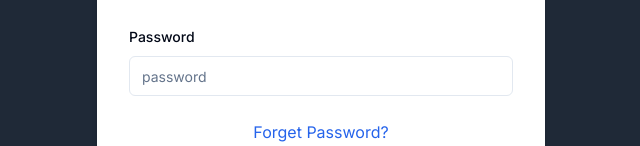
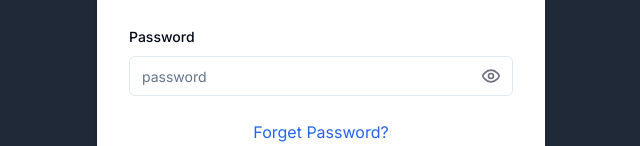
Before and after one commit to anurag-21-badwahe/anonymous, a Next.js app: page /auth/sign-in in a window 1280 px wide. Shown: the part 328-474 px from the top of the page, without its empty margins (319-959 px from the left). Built offline with nearby package versions, Linux system fonts and the light colour scheme.

Commit message:
Added password hide and show feature at signin page

```diff
--- a/src/app/[auth]/sign-in/page.tsx
+++ b/src/app/[auth]/sign-in/page.tsx
@@ -17,6 +17,7 @@ import { Input } from "@/components/ui/input";
 import Link from "next/link";
 import { useRouter } from "next/navigation";
 import { Loader2 } from "lucide-react";
+import { EyeIcon, EyeOffIcon } from "lucide-react"
 import { useToast } from "@/components/ui/use-toast";
 import { signInSchema } from "@/schemas/signinSchema";
 import googleIcon from "../../../../public/googleIcon.png";
@@ -36,6 +37,7 @@ export default function SignInForm() {
   const [isSubmitting, setIsSubmitting] = useState(false);
   const [isSubmittingGoogleBtn, setIsSubmittingGoogleBtn] = useState(false);
   const [isSubmittingGithubBtn, setIsSubmittingGithubBtn] = useState(false);
+  const [passwordVisible, setPasswordVisible] = useState(false);
   const { toast } = useToast();
 
   const onSubmit = async (data: z.infer<typeof signInSchema>) => {
@@ -72,6 +74,10 @@ export default function SignInForm() {
       router.replace("/dashboard");
     }
     setIsSubmitting(false);
+  };
+
+  const togglePasswordVisibility = () => {
+    setPasswordVisible(!passwordVisible);
   };
 
 
@@ -135,13 +141,29 @@ export default function SignInForm() {
                 </FormItem>
               )}
             />
-            <FormField
+           <FormField
               name="password"
               control={form.control}
               render={({ field }) => (
                 <FormItem>
                   <FormLabel>Password</FormLabel>
-                  <Input type="password" {...field} placeholder="password" />
+                  <div className="relative">
+                    <Input
+                      type={passwordVisible ? "text" : "password"}
+                      {...field}
+                      placeholder="password"
+                    />
+                    <div
+                      className="absolute inset-y-0 right-0 pr-3 flex items-center cursor-pointer"
+                      onClick={togglePasswordVisibility}
+                    >
+                      {passwordVisible ? (
+                        <EyeOffIcon className="h-5 w-5 text-gray-500" />
+                      ) : (
+                        <EyeIcon className="h-5 w-5 text-gray-500" />
+                      )}
+                    </div>
+                  </div>
                   <FormMessage />
                 </FormItem>
               )}
```
Also changed, not shown: 1 other file (tests, documents, lock files or other folders).
